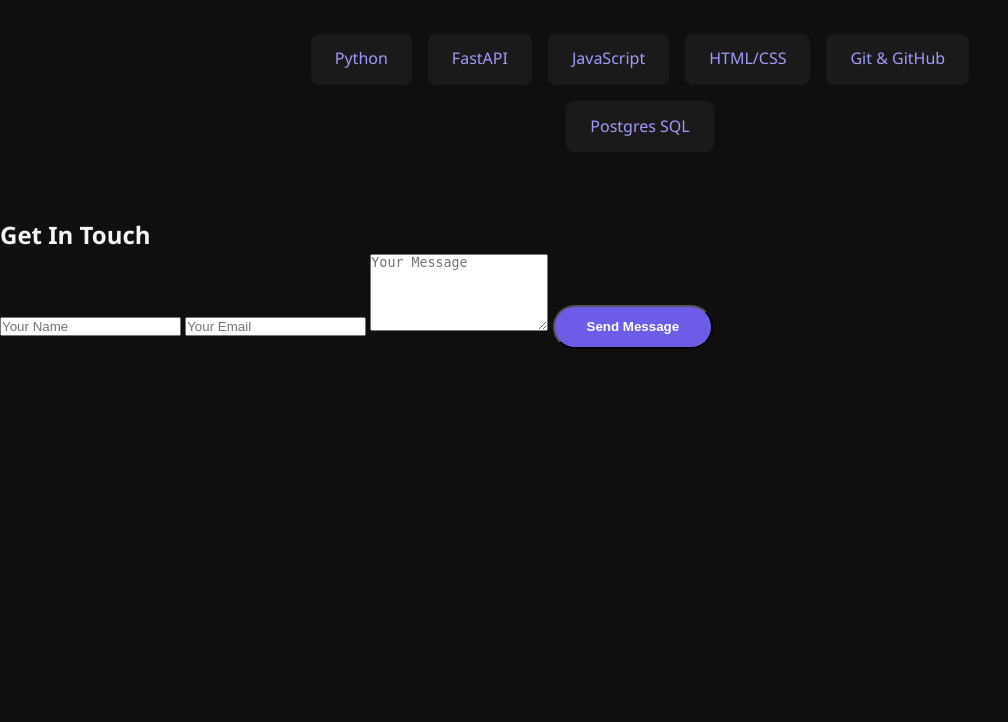
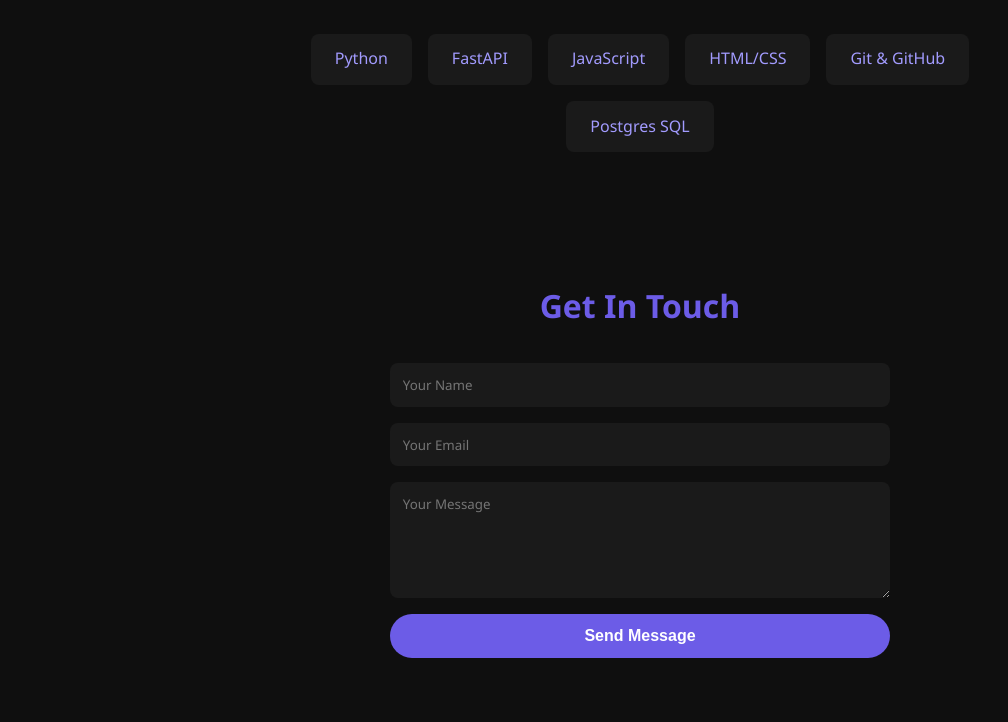
Before and after one commit to devangdhakaai-create/portfolio, a FastAPI app: page / in a window 1280 px wide. Shown: the part 1561-2283 px from the top of the page, without its empty margins (0-1008 px from the left). Before the commit the page ends 1910 px from the top, so only its background shows below. Run offline with FastAPI, Linux system fonts and the light colour scheme; parts of the project's set-up code (start-up, migrations or seed data) failed here and were passed over.

Commit message:
style: style contact form

```diff
--- a/app/static/css/style.css
+++ b/app/static/css/style.css
@@ -180,3 +180,43 @@ body {
     background-color: var(--color-primary);
     color: white;
 }
+
+.contact {
+    padding: 4rem 2rem;
+    text-align: center;
+}
+
+.contact h2 {
+    font-size: 2rem;
+    margin-bottom: 2rem;
+    color: var(--color-primary);
+}
+
+.contact-form {
+    display: flex;
+    flex-direction: column;
+    gap: 1rem;
+    max-width: 500px;
+    margin: 0 auto;
+}
+
+.contact-form input,
+.contact-form textarea {
+    padding: 0.8rem;
+    border: none;
+    border-radius: 8px;
+    background-color: #1a1a1a;
+    color: var(--color-text);
+    font-family: var(--font-main);
+}
+
+.contact-form input:focus,
+.contact-form textarea:focus {
+    outline: 2px solid var(--color-primary);
+}
+
+.contact-form button {
+    border: none;
+    cursor: pointer;
+    font-size: 1rem;
+}
```
